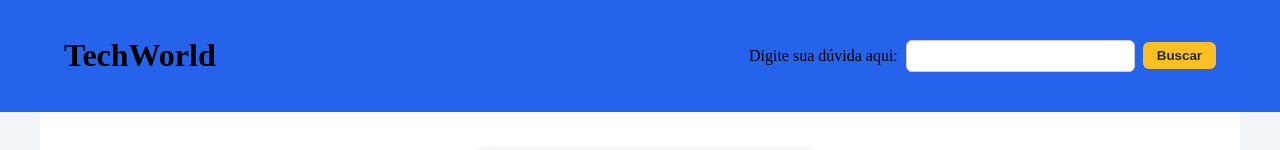
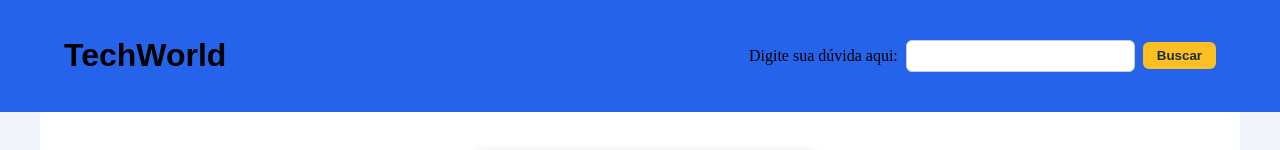
Before and after one commit to Vitor-Nascimento-Junior/TECHWORLD, a plain HTML site: page index.html in a window 1280 px wide. Shown: the top 150 px of the page. Drawn offline with Linux system fonts and the light colour scheme.

Commit message:
Update h1 font styling and clean up CSS
Removed global h1 font-family and color rules, and set header h1 to use 'Exo 2', sans-serif. Also removed an unused transition property from #form-busca input and cleaned up related CSS.

```diff
--- a/style/style.css
+++ b/style/style.css
@@ -24,11 +24,6 @@
 
 *{
     padding: 0px;
-}
-
-h1 {
-    font-family: 'Exo 2', 'Merriweather', serif;
-    color: var(--texto);
 }
 
 p{
@@ -74,7 +69,7 @@ header {
 
 header h1 {
     display: inline-flex;
-    font-family: ;
+    font-family: 'Exo 2', sans-serif;
     color: var(--texto);
     font-size: 2em;
     align-items: center;
@@ -110,7 +105,6 @@ header nav {
     color: var(--texto-destaque);
     font-weight: bold;
     cursor: pointer;
-    transition: background 0.2s;
 }
 #form-busca button:hover {
     background: var(--cor-principal);
```
